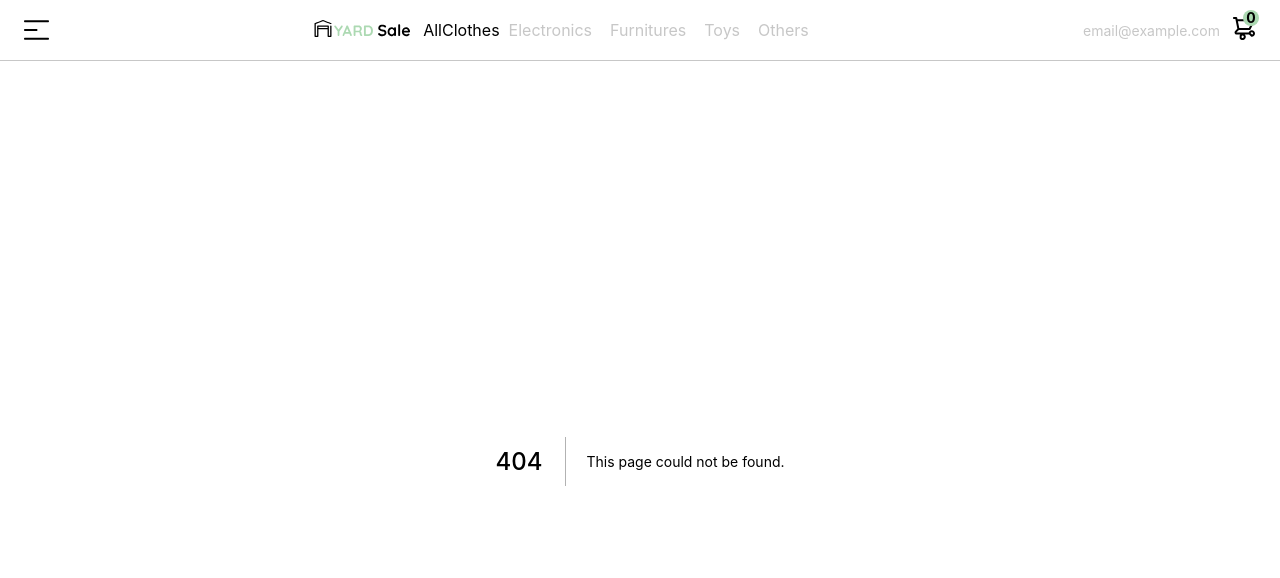
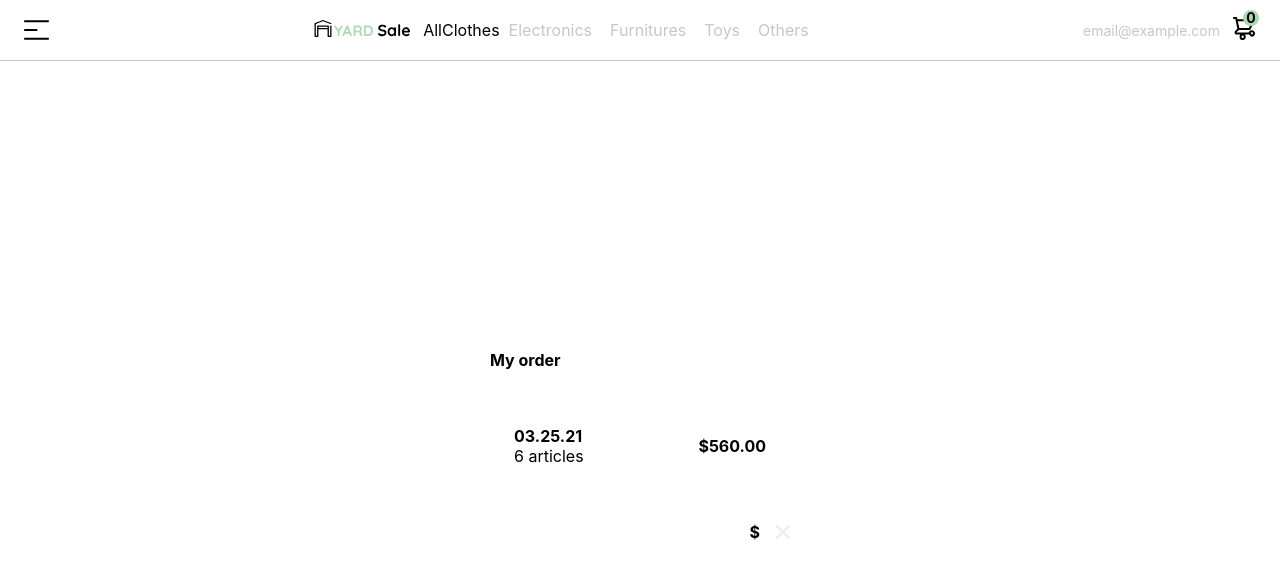
Before and after one commit to dloyolar/react-next-shop, a Next.js app: page /checkout in a window 1280 px wide. Before the commit this address had no page. Shown: the top 578 px of the page. Built offline with nearby package versions, Linux system fonts and the light colour scheme.

Commit message:
[WIP] 🗝️ working with images and add new page

```diff
--- a/src/components/Header.jsx
+++ b/src/components/Header.jsx
@@ -29,7 +29,10 @@ export const Header = () => {
     <nav className={styles.Nav}>
       <Image src={menu} alt="menu" className={styles.menu} />
       <div className={styles['navbar-left']}>
-        <Image src={logo} alt="logo" className={styles['nav-logo']} />
+        <Link href="/" passHref>
+          <Image src={logo} alt="logo" className={styles['nav-logo']} />
+        </Link>
+
         <ul>
           <li>
             <acorn href="/">All</acorn>
--- a/src/components/OrderItem.jsx
+++ b/src/components/OrderItem.jsx
@@ -1,23 +1,14 @@
-import React, { useContext } from 'react';
-import { AppContext } from '../context/AppContext';
 import close from '@icons/icon_close.png';
 import styles from '@styles/OrderItem.module.scss';
 import Image from 'next/image';
 
-export const OrderItem = ({ product, index }) => {
-  const { removeFromCart } = useContext(AppContext);
-
-  const handleRemove = (indexValue) => {
-    removeFromCart(indexValue);
-  };
+export const OrderItem = ({ product }) => {
   return (
     <div className={styles.OrderItem}>
-      <figure>
-        <Image src={product.images[0]} alt={product.title} />
-      </figure>
-      <p>{product.title}</p>
-      <p>${product.price}</p>
-      <Image src={close} alt="close" className={styles['close-img']} onClick={() => handleRemove(index)} />
+      <figure>{product?.images[0] && <Image src={product?.images[0]} alt={product?.title} width={100} height={100} />}</figure>
+      <p>{product?.title}</p>
+      <p>${product?.price}</p>
+      <Image src={close} alt="close" className={styles['close-img']} />
     </div>
   );
 };
--- a/src/components/ShoppingCartItem.jsx
+++ b/src/components/ShoppingCartItem.jsx
@@ -1,3 +1,4 @@
+import Image from 'next/image';
 import React from 'react';
 import '../styles/ShoppingCartItem.scss';
 
@@ -5,10 +6,7 @@ export const ShoppingCartItem = () => {
   return (
     <div className="ShoppingCartItem">
       <figure>
-        <img
-          src="https://images.pexels.com/photos/276517/pexels-photo-276517.jpeg?auto=compress&cs=tinysrgb&dpr=2&h=650&w=940"
-          alt="bike"
-        />
+        <Image src="https://images.pexels.com/photos/276517/pexels-photo-276517.jpeg?auto=compress&cs=tinysrgb&dpr=2&h=650&w=940" alt="bike" />
       </figure>
       <p>Bike</p>
       <p>$30,00</p>
--- a/src/containers/MyOrder.jsx
+++ b/src/containers/MyOrder.jsx
@@ -5,6 +5,7 @@ import arrow from '@icons/flechita.svg';
 
 import styles from '@styles/MyOrder.module.scss';
 import Image from 'next/image';
+import Link from 'next/link';
 
 export const MyOrder = () => {
   const { state } = useContext(AppContext);
@@ -27,7 +28,9 @@ export const MyOrder = () => {
           </p>
           <p>${sumTotal()}</p>
         </div>
-        <button className={styles['primary-button']}>Checkout</button>
+        <Link href="/checkout" className={styles['primary-button']}>
+          Checkout
+        </Link>
       </div>
     </aside>
   );
--- /dev/null
+++ b/src/pages/checkout.js
@@ -0,0 +1,25 @@
+import { OrderItem } from '@components/OrderItem';
+
+import styles from '@styles/Checkout.module.scss';
+
+const checkout = () => {
+  return (
+    <div className={styles.Checkout}>
+      <div className={styles['Checkout-container']}>
+        <h1 className={styles.title}>My order</h1>
+        <div className={styles['Checkout-content']}>
+          <div className={styles.order}>
+            <p>
+              <span>03.25.21</span>
+              <span>6 articles</span>
+            </p>
+            <p>$560.00</p>
+          </div>
+        </div>
+        <OrderItem />
+      </div>
+    </div>
+  );
+};
+
+export default checkout;
--- a/src/styles/MyOrder.module.scss
+++ b/src/styles/MyOrder.module.scss
@@ -3,6 +3,8 @@
 .MyOrder {
   width: 360px;
   padding: 24px;
+  height: 100vh;
+  z-index: 1000;
   box-sizing: border-box;
   position: absolute;
   right: 0;
```
Also changed, not shown: src/components/ProductInfo.jsx (+4 -9 lines), src/styles/Checkout.module.scss (renamed from src/styles/Checkout.scss).
